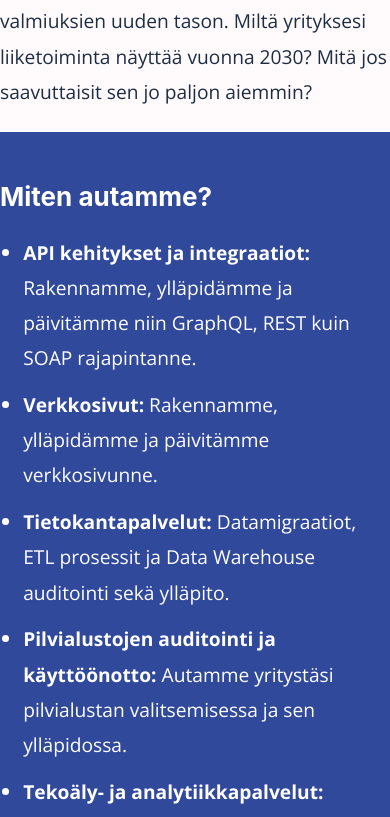
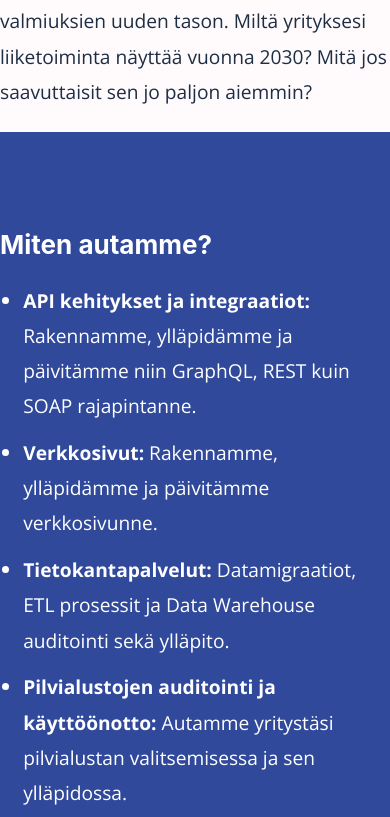
Before and after one commit to mahepe/phiabo-home, a Gatsby site: page / in a window 390 px wide. Shown: the part 1046-1863 px from the top of the page. Built offline with nearby package versions, Linux system fonts and the light colour scheme; Gatsby itself is replaced by a stand-in of ours.

Commit message:
Some more padding

```diff
--- a/src/components/layout.scss
+++ b/src/components/layout.scss
@@ -6,6 +6,11 @@ $color5: #ff2800;
 $color6: #fff;
 $color7: rgba(29, 45, 68, 1);
 
+@media only screen and (max-width: 600px) {
+    .mobile-pt-5{
+        padding-top: 3rem!important
+    }
+}
 #contact{
     background-color: $color4;
 }
--- a/src/pages/index.jsx
+++ b/src/pages/index.jsx
@@ -63,7 +63,7 @@ const IndexPage = () => {
             </div>
           </div>
           <div className="bg-color-blue">
-            <Container className="pb-5 pl-5 pr-5">
+            <Container className="pb-5 pl-5 pr-5 mobile-pt-5">
               <div>
                 <div className="spacer">
                 </div>
```
Lines whose indentation alone changed are shown as unchanged.
